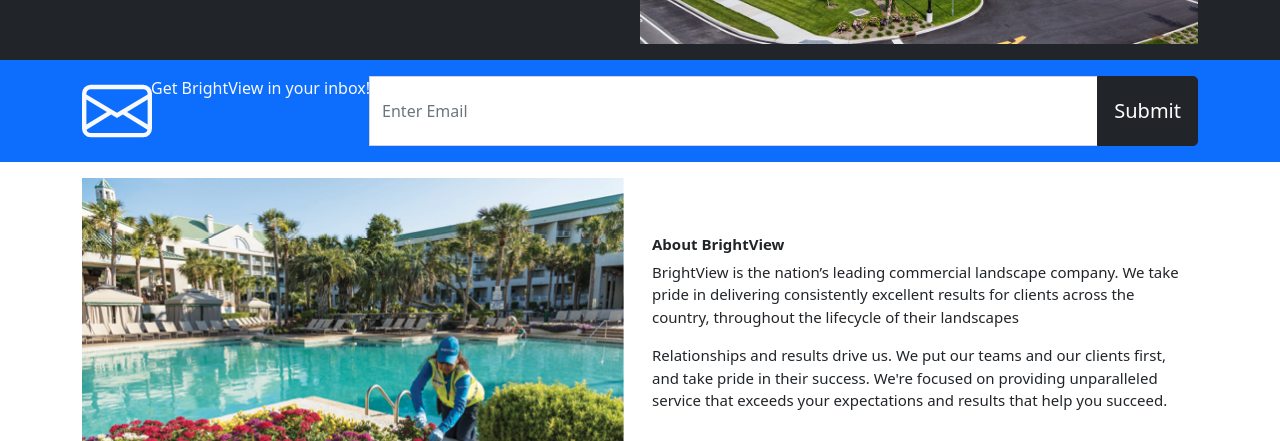
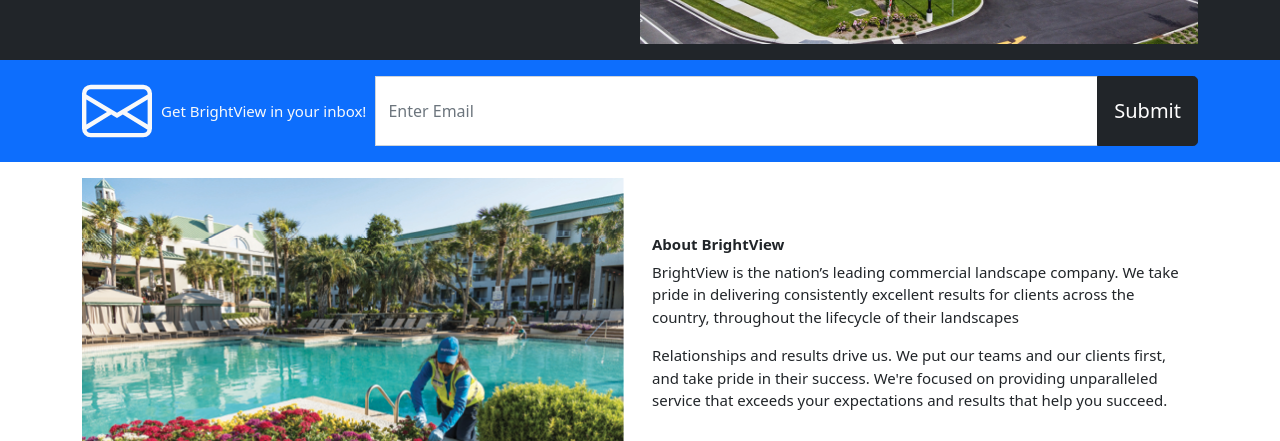
Before and after one commit to Oliviaapeaaaa/mis585_hw7-, a plain HTML site: page index.html in a window 1280 px wide. Shown: the part 324-765 px from the top of the page. Drawn offline with nearby package versions, Linux system fonts and the light colour scheme.

Commit message:
fix label

```diff
--- a/index.html
+++ b/index.html
@@ -87,7 +87,7 @@
               d="M0 4a2 2 0 0 1 2-2h12a2 2 0 0 1 2 2v8a2 2 0 0 1-2 2H2a2 2 0 0 1-2-2V4Zm2-1a1 1 0 0 0-1 1v.217l7 4.2 7-4.2V4a1 1 0 0 0-1-1H2Zm13 2.383-4.708 2.825L15 11.105V5.383Zm-.034 6.876-5.64-3.471L8 9.583l-1.326-.795-5.64 3.47A1 1 0 0 0 2 13h12a1 1 0 0 0 .966-.741ZM1 11.105l4.708-2.897L1 5.383v5.722Z"
             />
           </svg>
-            <label for="emailId">Get BrightView in your inbox!</label>
+            <label class="labelClass" for="emailId">Get BrightView in your inbox!</label>
             <input id="emailId" type="text" class="form-control" placeholder="Enter Email">
             <button class="btn btn-dark btn-lg" type="button">Submit</button>
           </div>
--- a/style.css
+++ b/style.css
@@ -1,6 +1,6 @@
 body::before {
   display: block;
-    content: '';
+  content: "";
   height: 60px;
 }
 
@@ -10,6 +10,12 @@ body::before {
   align-items: center;
 }
 
+.labelClass {
+  padding: 10px;
+  display: flex;
+  align-items: center;
+  font-size: 25px;
+}
 
 @media (min-width: 375px) {
   .img-3 {
@@ -26,7 +32,7 @@ body::before {
     font-weight: bold;
   }
   .p-5 {
-      padding: 1rem!important;
+    padding: 1rem !important;
   }
   .lead {
     font-size: 15px;
@@ -43,4 +49,7 @@ body::before {
   .card-text {
     font-size: 15px;
   }
+  .labelClass {
+    font-size: 15px;
   }
+}
```
Lines whose indentation alone changed are shown as unchanged.
